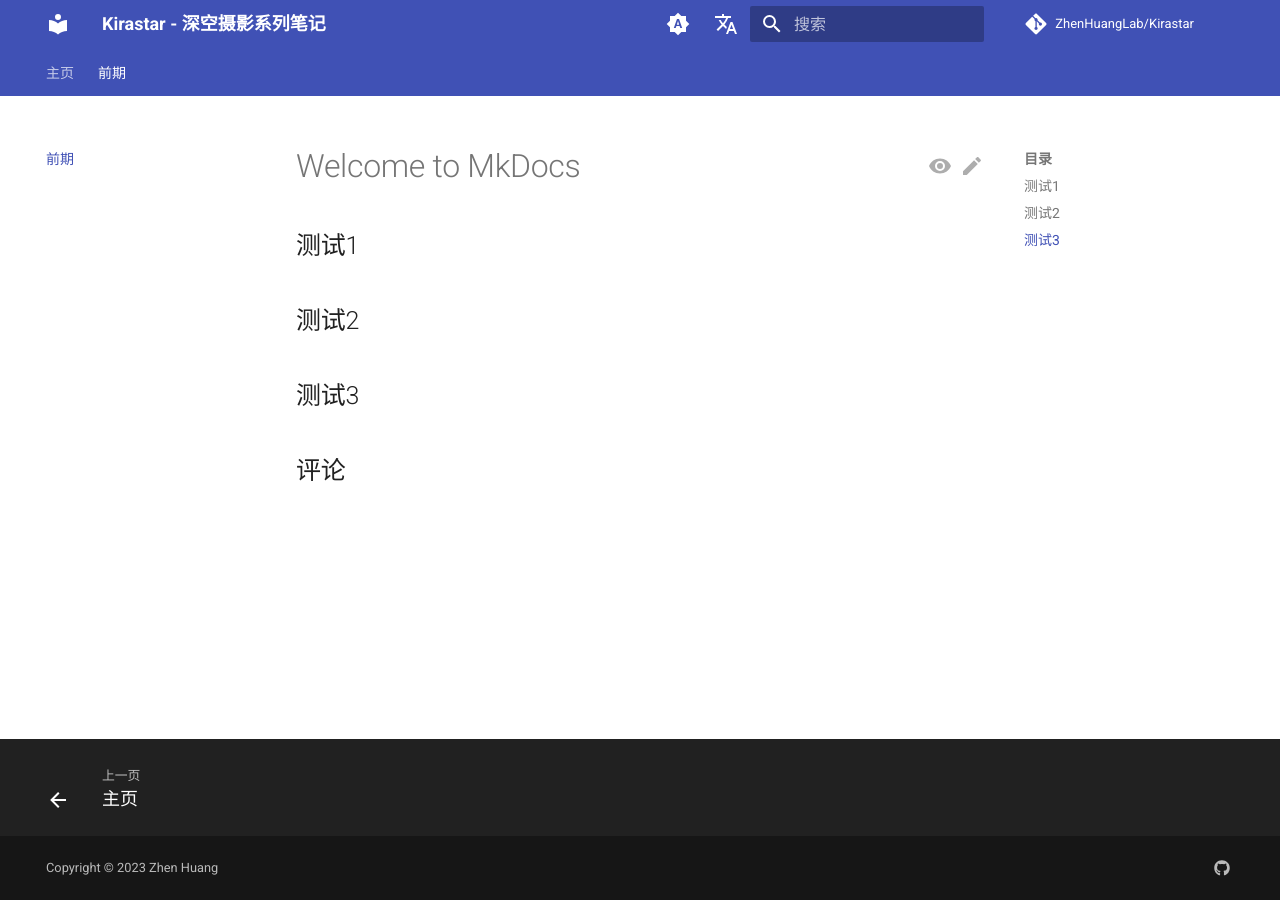
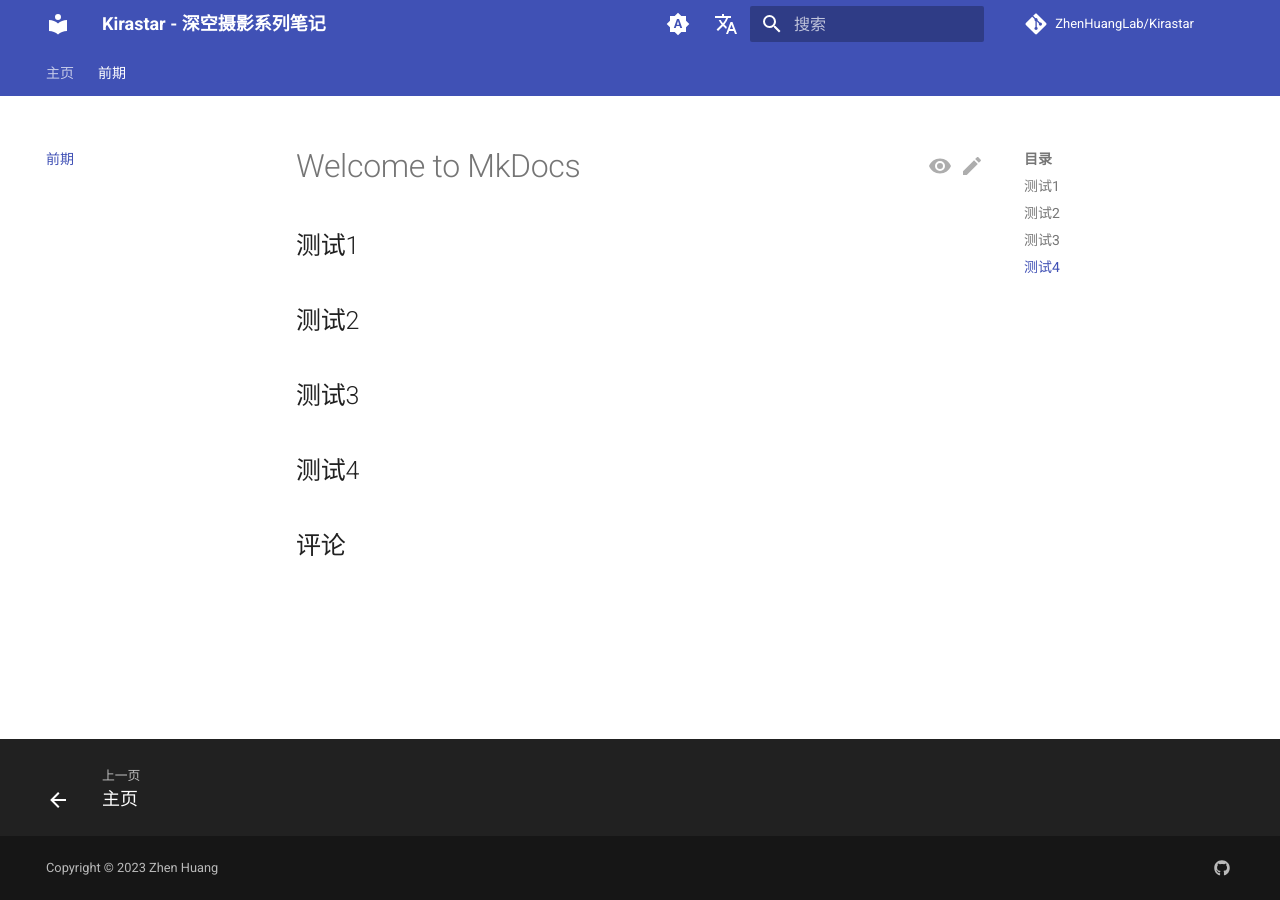
Before and after one commit to ZhenHuangLab/Kirastar, an MkDocs documentation site: the page built from docs/test.md, in a window 1280 px wide. Built offline with MkDocs 1.6.1 and Material for MkDocs 9.7.7, drawn with Linux system fonts in a browser that asks for light colours; comment, search, counter and statistics services are not loaded.

Commit message:
deploy: test4

```diff
--- a/docs/test.md
+++ b/docs/test.md
@@ -8,3 +8,5 @@ comments: true
 ## 测试2
 
 ## 测试3
+
+## 测试4
```
